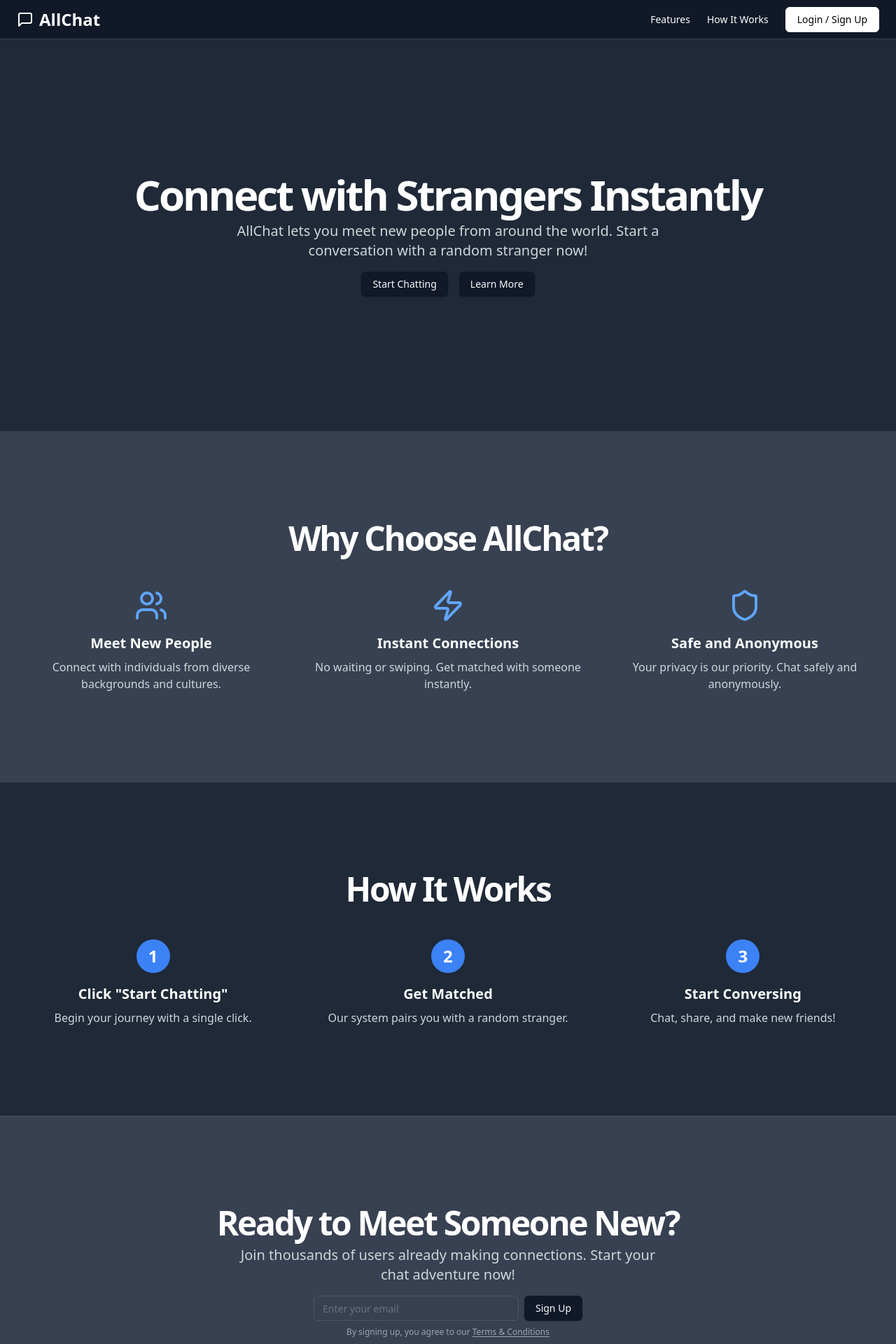
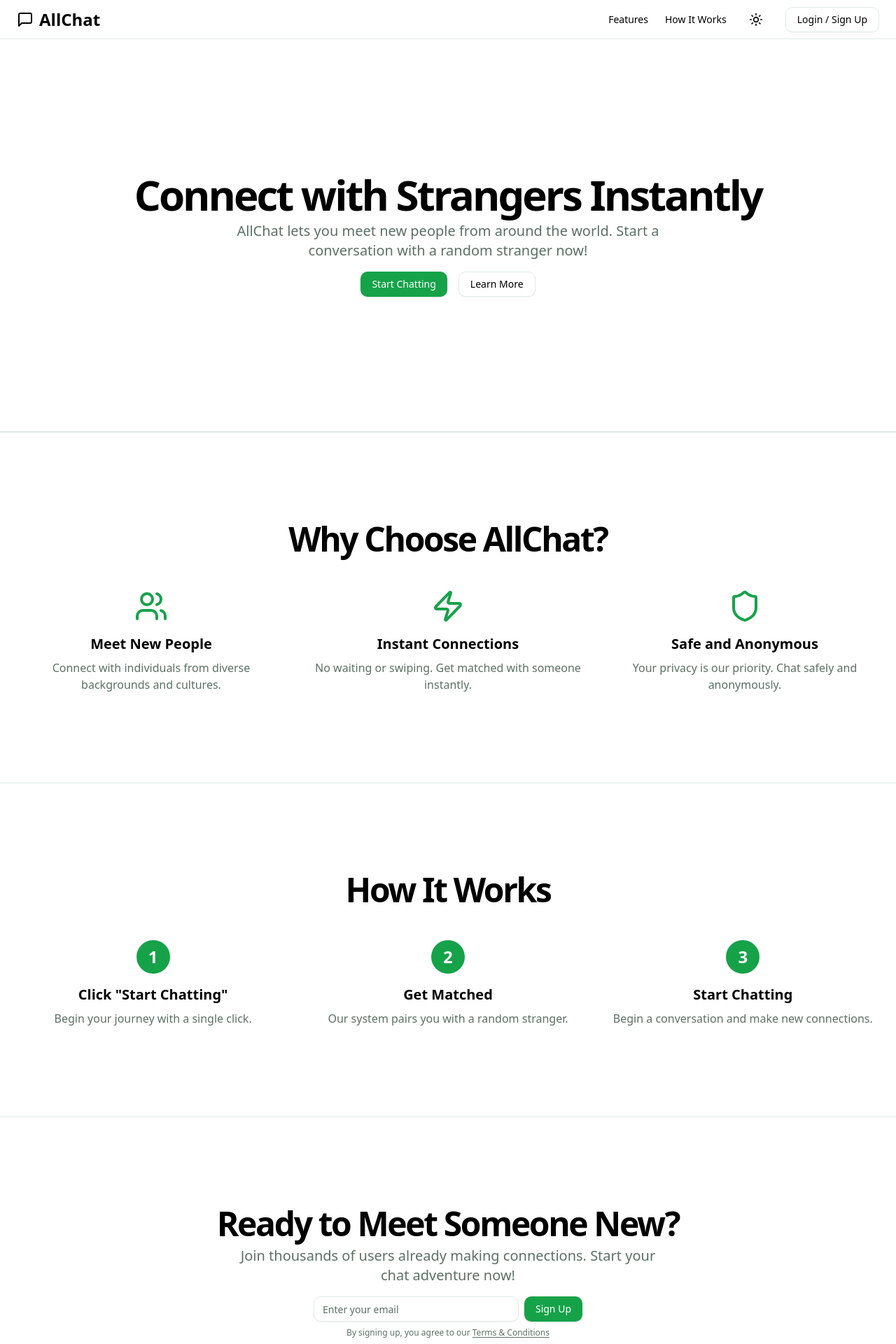
Before and after one commit to Mukul-Howale/AllChat, a Next.js app in the folder all-chat/: page / in a window 1280 px wide. Shown: the top 1920 px of the page at 70% size. Built offline with nearby package versions, Linux system fonts and the light colour scheme.

Commit message:
Updated theme and added new page
1. Added light/dark theme
2. Added terms page

```diff
--- /dev/null
+++ b/all-chat/src/components/ui/theme-toggle.tsx
@@ -0,0 +1,20 @@
+import { Moon, Sun } from 'lucide-react';
+import { useTheme } from '@/contexts/ThemeContext';
+import { Button } from './button';
+
+export function ThemeToggle() {
+  const { theme, toggleTheme } = useTheme();
+
+  return (
+    <Button
+      variant="ghost"
+      size="icon"
+      onClick={toggleTheme}
+      className="w-9 h-9 relative"
+      aria-label="Toggle theme"
+    >
+      <Sun className={`h-5 w-5 transition-all absolute ${theme === 'dark' ? 'scale-0' : 'scale-100'}`} />
+      <Moon className={`h-5 w-5 transition-all absolute ${theme === 'dark' ? 'scale-100' : 'scale-0'}`} />
+    </Button>
+  );
+}
--- /dev/null
+++ b/all-chat/src/contexts/ThemeContext.tsx
@@ -0,0 +1,49 @@
+import { createContext, useContext, useEffect, useState } from 'react';
+
+type Theme = 'light' | 'dark';
+
+interface ThemeContextType {
+  theme: Theme;
+  toggleTheme: () => void;
+}
+
+const ThemeContext = createContext<ThemeContextType | undefined>(undefined);
+
+export function ThemeProvider({ children }: { children: React.ReactNode }) {
+  const [theme, setTheme] = useState<Theme>('light');
+
+  useEffect(() => {
+    // Check for saved theme preference or system preference
+    const savedTheme = localStorage.getItem('theme') as Theme;
+    const systemPrefersDark = window.matchMedia('(prefers-color-scheme: dark)').matches;
+
+    if (savedTheme) {
+      setTheme(savedTheme);
+      document.documentElement.classList.toggle('dark', savedTheme === 'dark');
+    } else if (systemPrefersDark) {
+      setTheme('dark');
+      document.documentElement.classList.add('dark');
+    }
+  }, []);
+
+  const toggleTheme = () => {
+    const newTheme = theme === 'light' ? 'dark' : 'light';
+    setTheme(newTheme);
+    document.documentElement.classList.toggle('dark');
+    localStorage.setItem('theme', newTheme);
+  };
+
+  return (
+    <ThemeContext.Provider value={{ theme, toggleTheme }}>
+      {children}
+    </ThemeContext.Provider>
+  );
+}
+
+export function useTheme() {
+  const context = useContext(ThemeContext);
+  if (context === undefined) {
+    throw new Error('useTheme must be used within a ThemeProvider');
+  }
+  return context;
+}
--- a/all-chat/src/layouts/Header.tsx
+++ b/all-chat/src/layouts/Header.tsx
@@ -5,6 +5,7 @@ import { Button } from "@/components/ui/button";
 import { Avatar, AvatarFallback, AvatarImage } from "@/components/ui/avatar";
 import { logoutUser, isAuthenticated } from '@/utils/auth';
 import { useRouter } from 'next/router';
+import { ThemeToggle } from '@/components/ui/theme-toggle';
 import {
   DropdownMenu,
   DropdownMenuContent,
@@ -28,7 +29,7 @@ const Header: React.FC<HeaderProps> = ({ hideNavigation = false, user = null })
   };
 
   return (
-    <header className="bg-gray-900 text-white px-4 lg:px-6 h-14 flex items-center border-b border-gray-700">
+    <header className="bg-background text-foreground px-4 lg:px-6 h-14 flex items-center border-b border-border">
       <Link className="flex items-center justify-center" href="/">
         <MessageSquare className="h-6 w-6" />
         <span className="ml-2 text-2xl font-bold">AllChat</span>
@@ -41,6 +42,7 @@ const Header: React.FC<HeaderProps> = ({ hideNavigation = false, user = null })
           <Link className="text-sm font-medium hover:underline underline-offset-4" href="#how-it-works">
             How It Works
           </Link>
+          <ThemeToggle />
           {isAuthenticated() && user ? (
             <DropdownMenu>
               <DropdownMenuTrigger asChild>
@@ -67,7 +69,7 @@ const Header: React.FC<HeaderProps> = ({ hideNavigation = false, user = null })
             <Link href="/auth">
               <Button
                 variant="outline"
-                className="text-sm text-black border-white hover:bg-white hover:text-gray-900 transition-all duration-200 ease-in-out hover:shadow-[inset_0_0_10px_rgba(0,0,0,1)]">
+                className="text-sm hover:bg-accent hover:text-accent-foreground transition-all duration-200 ease-in-out">
                 Login / Sign Up
               </Button>
             </Link>
--- a/all-chat/src/pages/_app.tsx
+++ b/all-chat/src/pages/_app.tsx
@@ -1,10 +1,15 @@
 // This is the custom App component, where global styles and other global settings are applied.
 import '../styles/globals.css';
 import type { AppProps } from 'next/app';
+import { ThemeProvider } from '@/contexts/ThemeContext';
 
 function MyApp({ Component, pageProps }: AppProps) {
   // Renders the current page, passing in any props that were fetched during SSR or SSG.
-  return <Component {...pageProps} />;
+  return (
+    <ThemeProvider>
+      <Component {...pageProps} />
+    </ThemeProvider>
+  );
 }
 
 export default MyApp;
--- a/all-chat/src/pages/squeeze.tsx
+++ b/all-chat/src/pages/squeeze.tsx
@@ -43,90 +43,91 @@ export default function LandingPage() {
 
   // Render the landing page
   return (
-    <div className="flex flex-col min-h-screen bg-gray-800 text-white">
+    <div className="flex flex-col min-h-screen bg-background text-foreground">
       <Header user={user} />
       <main className="flex-1">
-        <section className="w-full py-12 md:py-24 lg:py-32 xl:py-48 border-b border-gray-700">
+        <section className="w-full py-12 md:py-24 lg:py-32 xl:py-48 border-b border-border">
           <div className="container px-4 md:px-6">
             <div className="flex flex-col items-center space-y-4 text-center">
               <div className="space-y-2">
                 <h1 className="text-3xl font-bold tracking-tighter sm:text-4xl md:text-5xl lg:text-6xl/none">
                   Connect with Strangers Instantly
                 </h1>
-                <p className="mx-auto max-w-[700px] text-gray-300 md:text-xl">
+                <p className="mx-auto max-w-[700px] text-muted-foreground md:text-xl">
                   AllChat lets you meet new people from around the world. Start a conversation with a random stranger now!
                 </p>
               </div>
               <div className="space-x-4">
-                <Button onClick={handleStartChatting}>Start Chatting</Button>
-                <Button>Learn More</Button>
+                <Button onClick={handleStartChatting} variant="default">Start Chatting</Button>
+                <Button variant="outline">Learn More</Button>
               </div>
             </div>
           </div>
         </section>
-        <section id="features" className="bg-gray-700 w-full py-12 md:py-24 lg:py-32 border-b border-gray-700">
+        <section id="features" className="bg-card w-full py-12 md:py-24 lg:py-32 border-y border-border">
           <div className="container px-4 md:px-6">
             <h2 className="text-3xl font-bold tracking-tighter sm:text-5xl text-center mb-12">Why Choose AllChat?</h2>
             <div className="grid gap-10 sm:grid-cols-2 md:grid-cols-3">
               <div className="flex flex-col items-center text-center">
-                <Users className="h-12 w-12 mb-4 text-blue-400" />
+                <Users className="h-12 w-12 mb-4 text-primary" />
                 <h3 className="text-xl font-bold mb-2">Meet New People</h3>
-                <p className="text-gray-300">Connect with individuals from diverse backgrounds and cultures.</p>
+                <p className="text-muted-foreground">Connect with individuals from diverse backgrounds and cultures.</p>
               </div>
               <div className="flex flex-col items-center text-center">
-                <Zap className="h-12 w-12 mb-4 text-blue-400" />
+                <Zap className="h-12 w-12 mb-4 text-primary" />
                 <h3 className="text-xl font-bold mb-2">Instant Connections</h3>
-                <p className="text-gray-300">No waiting or swiping. Get matched with someone instantly.</p>
+                <p className="text-muted-foreground">No waiting or swiping. Get matched with someone instantly.</p>
               </div>
               <div className="flex flex-col items-center text-center">
-                <Shield className="h-12 w-12 mb-4 text-blue-400" />
+                <Shield className="h-12 w-12 mb-4 text-primary" />
                 <h3 className="text-xl font-bold mb-2">Safe and Anonymous</h3>
-                <p className="text-gray-300">Your privacy is our priority. Chat safely and anonymously.</p>
+                <p className="text-muted-foreground">Your privacy is our priority. Chat safely and anonymously.</p>
               </div>
             </div>
           </div>
         </section>
-        <section id="how-it-works" className="w-full py-12 md:py-24 lg:py-32 border-b border-gray-600">
+        <section id="how-it-works" className="w-full py-12 md:py-24 lg:py-32 border-b border-border">
           <div className="container px-4 md:px-6">
             <h2 className="text-3xl font-bold tracking-tighter sm:text-5xl text-center mb-12">How It Works</h2>
             <div className="grid gap-8 md:grid-cols-3">
               <div className="flex flex-col items-center text-center">
-                <div className="w-12 h-12 rounded-full bg-blue-500 text-white flex items-center justify-center text-2xl font-bold mb-4">1</div>
+                <div className="w-12 h-12 rounded-full bg-primary text-primary-foreground flex items-center justify-center text-2xl font-bold mb-4">1</div>
                 <h3 className="text-xl font-bold mb-2">Click "Start Chatting"</h3>
-                <p className="text-gray-300">Begin your journey with a single click.</p>
+                <p className="text-muted-foreground">Begin your journey with a single click.</p>
               </div>
               <div className="flex flex-col items-center text-center">
-                <div className="w-12 h-12 rounded-full bg-blue-500 text-white flex items-center justify-center text-2xl font-bold mb-4">2</div>
+                <div className="w-12 h-12 rounded-full bg-primary text-primary-foreground flex items-center justify-center text-2xl font-bold mb-4">2</div>
                 <h3 className="text-xl font-bold mb-2">Get Matched</h3>
-                <p className="text-gray-300">Our system pairs you with a random stranger.</p>
+                <p className="text-muted-foreground">Our system pairs you with a random stranger.</p>
               </div>
               <div className="flex flex-col items-center text-center">
-                <div className="w-12 h-12 rounded-full bg-blue-500 text-white flex items-center justify-center text-2xl font-bold mb-4">3</div>
-                <h3 className="text-xl font-bold mb-2">Start Conversing</h3>
-                <p className="text-gray-300">Chat, share, and make new friends!</p>
+                <div className="w-12 h-12 rounded-full bg-primary text-primary-foreground flex items-center justify-center text-2xl font-bold mb-4">3</div>
+                <h3 className="text-xl font-bold mb-2">Start Chatting</h3>
+                <p className="text-muted-foreground">Begin a conversation and make new connections.</p>
               </div>
             </div>
           </div>
         </section>
-        <section id="cta" className="bg-gray-700 w-full py-12 md:py-24 lg:py-32">
+        <section id="cta" className="bg-card w-full py-12 md:py-24 lg:py-32">
           <div className="container px-4 md:px-6">
             <div className="flex flex-col items-center space-y-4 text-center">
               <div className="space-y-2">
                 <h2 className="text-3xl font-bold tracking-tighter sm:text-4xl md:text-5xl">
                   Ready to Meet Someone New?
                 </h2>
-                <p className="mx-auto max-w-[600px] text-gray-300 md:text-xl">
+                <p className="mx-auto max-w-[600px] text-muted-foreground md:text-xl">
                   Join thousands of users already making connections. Start your chat adventure now!
                 </p>
               </div>
               <div className="w-full max-w-sm space-y-2">
                 <form className="flex space-x-2">
-                  <Input className="max-w-lg flex-1 bg-gray-700 border-gray-600 text-white" placeholder="Enter your email" type="email" />
+                  <Input className="max-w-lg flex-1 bg-card border-border text-foreground" placeholder="Enter your email" type="email" />
                   <Button type="submit">Sign Up</Button>
                 </form>
-                <p className="text-xs text-gray-400">
+                <p className="text-xs text-muted-foreground">
                   By signing up, you agree to our{" "}
-                  <Link className="underline underline-offset-2 hover:text-blue-400" href="#">
+
+                  <Link className="underline underline-offset-2 hover:text-primary" href="#">
                     Terms & Conditions
                   </Link>
                 </p>
@@ -137,5 +138,5 @@ export default function LandingPage() {
       </main>
       <Footer />
     </div>
-  )
+  );
 }
--- a/all-chat/src/styles/globals.css
+++ b/all-chat/src/styles/globals.css
@@ -3,57 +3,57 @@
 @tailwind utilities;
 @layer base {
   :root {
-    --background: 0 0% 100%;
-    --foreground: 224 71.4% 4.1%;
+    --background: 0 0% 100%;    /* Pure white */
+    --foreground: 0 0% 0%;      /* Pure black */
     --card: 0 0% 100%;
-    --card-foreground: 224 71.4% 4.1%;
+    --card-foreground: 0 0% 0%;
     --popover: 0 0% 100%;
-    --popover-foreground: 224 71.4% 4.1%;
-    --primary: 220.9 39.3% 11%;
-    --primary-foreground: 210 20% 98%;
-    --secondary: 220 14.3% 95.9%;
-    --secondary-foreground: 220.9 39.3% 11%;
-    --muted: 220 14.3% 95.9%;
-    --muted-foreground: 220 8.9% 46.1%;
-    --accent: 220 14.3% 95.9%;
-    --accent-foreground: 220.9 39.3% 11%;
-    --destructive: 0 84.2% 60.2%;
-    --destructive-foreground: 210 20% 98%;
-    --border: 220 13% 91%;
-    --input: 220 13% 91%;
-    --ring: 224 71.4% 4.1%;
-    --chart-1: 12 76% 61%;
-    --chart-2: 173 58% 39%;
-    --chart-3: 197 37% 24%;
-    --chart-4: 43 74% 66%;
-    --chart-5: 27 87% 67%;
-    --radius: 0.5rem
+    --popover-foreground: 0 0% 0%;
+    --primary: 142 76% 36%;     /* Vibrant green */
+    --primary-foreground: 0 0% 100%;
+    --secondary: 142 33% 96%;   /* Light green */
+    --secondary-foreground: 142 76% 36%;
+    --muted: 142 33% 96%;
+    --muted-foreground: 142 10% 40%;
+    --accent: 142 76% 36%;
+    --accent-foreground: 0 0% 100%;
+    --destructive: 0 84% 60%;
+    --destructive-foreground: 0 0% 100%;
+    --border: 142 20% 90%;
+    --input: 142 20% 90%;
+    --ring: 142 76% 36%;
+    --chart-1: 142 76% 36%;     /* Green */
+    --chart-2: 209 76% 45%;     /* Blue */
+    --chart-3: 32 95% 57%;      /* Orange */
+    --chart-4: 271 74% 56%;     /* Purple */
+    --chart-5: 0 76% 50%;       /* Red */
+    --radius: 0.75rem
   }
   .dark {
-    --background: 224 71.4% 4.1%;
-    --foreground: 210 20% 98%;
-    --card: 224 71.4% 4.1%;
-    --card-foreground: 210 20% 98%;
-    --popover: 224 71.4% 4.1%;
-    --popover-foreground: 210 20% 98%;
-    --primary: 210 20% 98%;
-    --primary-foreground: 220.9 39.3% 11%;
-    --secondary: 215 27.9% 16.9%;
-    --secondary-foreground: 210 20% 98%;
-    --muted: 215 27.9% 16.9%;
-    --muted-foreground: 217.9 10.6% 64.9%;
-    --accent: 215 27.9% 16.9%;
-    --accent-foreground: 210 20% 98%;
-    --destructive: 0 62.8% 30.6%;
-    --destructive-foreground: 210 20% 98%;
-    --border: 215 27.9% 16.9%;
-    --input: 215 27.9% 16.9%;
-    --ring: 216 12.2% 83.9%;
-    --chart-1: 220 70% 50%;
-    --chart-2: 160 60% 45%;
-    --chart-3: 30 80% 55%;
-    --chart-4: 280 65% 60%;
-    --chart-5: 340 75% 55%
+    --background: 142 30% 10%;    /* Dark green-tinted black */
+    --foreground: 0 0% 100%;      /* White */
+    --card: 142 30% 12%;
+    --card-foreground: 0 0% 100%;
+    --popover: 142 30% 12%;
+    --popover-foreground: 0 0% 100%;
+    --primary: 142 76% 45%;       /* Brighter green */
+    --primary-foreground: 0 0% 100%;
+    --secondary: 142 25% 20%;     /* Muted dark green */
+    --secondary-foreground: 142 76% 45%;
+    --muted: 142 25% 20%;
+    --muted-foreground: 142 10% 75%;
+    --accent: 142 76% 45%;
+    --accent-foreground: 0 0% 100%;
+    --destructive: 0 84% 60%;
+    --destructive-foreground: 0 0% 100%;
+    --border: 142 25% 20%;
+    --input: 142 25% 20%;
+    --ring: 142 76% 45%;
+    --chart-1: 142 76% 45%;      /* Bright green */
+    --chart-2: 209 76% 55%;      /* Bright blue */
+    --chart-3: 32 95% 65%;       /* Bright orange */
+    --chart-4: 271 74% 65%;      /* Bright purple */
+    --chart-5: 0 76% 60%;        /* Bright red */
   }
 }
 @layer base {
```
Also changed, not shown: all-chat/src/layouts/Footer.tsx (+4 -4 lines), all-chat/src/pages/auth.tsx (+25 -40 lines), all-chat/src/pages/terms.tsx (added, +113 -0 lines).
